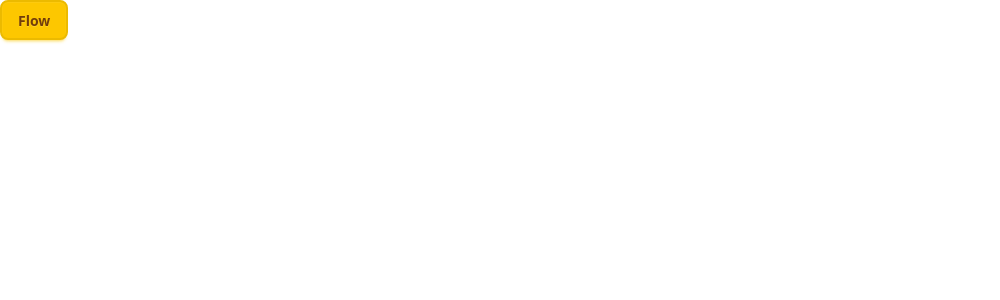
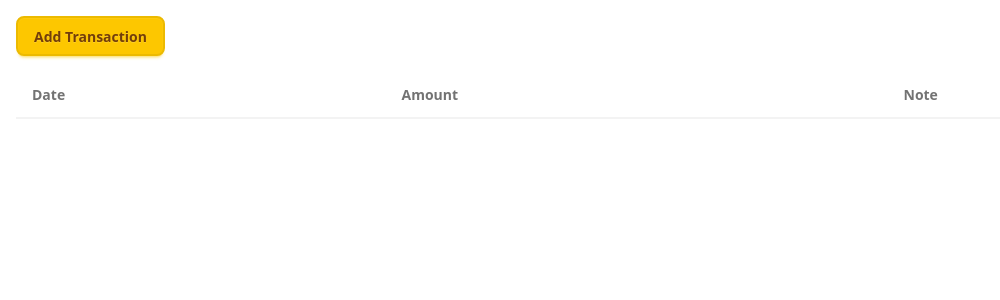
Before and after one commit to Loafer19/FundsFlow, a Vue app: page / in a window 1280 px wide. Shown: the top 300 px of the page, without its empty margins (0-1000 px from the left). Built offline with nearby package versions, Linux system fonts and the light colour scheme.

Commit message:
Transactions
- add, list

```diff
--- a/index.html
+++ b/index.html
@@ -7,6 +7,8 @@
 
     <title>FundsFlow</title>
 
+    <link rel="icon" href="/logo.png" type="image/png">
+
     <script type="module" src="/src/main.js"></script>
 </head>
 
--- a/src/App.vue
+++ b/src/App.vue
@@ -1,11 +1,25 @@
+<template>
+    <div class="container mx-auto p-4">
+        <TransactionAddModal @transaction-new="transactionAdd" />
+
+        <div class="mb-4">
+            <button class="btn btn-primary" onclick="transaction_add_modal.showModal()">Add Transaction</button>
+        </div>
+
+        <TransactionListTable :transactions />
+    </div>
+</template>
+
 <script setup>
+import { ref } from 'vue'
+import TransactionAddModal from './modals/TransactionAddModal.vue'
+import TransactionListTable from './tables/TransactionListTable.vue'
 
+const transactions = ref([])
+
+const transactionAdd = (transaction) => {
+    transactions.value.push(transaction)
+}
 </script>
 
-<template>
-  <button class="btn btn-primary">Flow</button>
-</template>
-
-<style scoped>
-
-</style>
+<style scoped></style>
--- /dev/null
+++ b/src/modals/TransactionAddModal.vue
@@ -0,0 +1,51 @@
+<template>
+    <dialog id="transaction_add_modal" class="modal">
+        <div class="modal-box max-w-sm">
+            <h3 class="mb-4 text-lg font-bold">Add Transaction</h3>
+
+            <form @submit.prevent="submitTransaction">
+                <input id="transaction.date" type="date" v-model="transaction.date" class="input w-full mb-4"
+                    required />
+
+                <input id="transaction.amount" type="number" v-model="transaction.amount" class="input w-full mb-4"
+                    step="0.01" placeholder="Amount" required />
+
+                <input id="transaction.note" type="text" v-model="transaction.note" class="input w-full"
+                    placeholder="Note" />
+
+                <div class="modal-action mt-4">
+                    <button type="submit" class="btn btn-success">Save</button>
+                </div>
+            </form>
+        </div>
+        <form method="dialog" class="modal-backdrop">
+            <button>close</button>
+        </form>
+    </dialog>
+</template>
+
+<script setup>
+import { ref } from 'vue'
+
+const emit = defineEmits(['transaction-new'])
+
+const transaction = ref({
+    date: new Date().toISOString().split('T')[0],
+    amount: '',
+    note: ''
+})
+
+const submitTransaction = () => {
+    emit('transaction-new', { ...transaction.value })
+
+    transaction.value = {
+        date: new Date().toISOString().split('T')[0],
+        amount: '',
+        note: ''
+    }
+
+    transaction_add_modal.close()
+}
+</script>
+
+<style scoped></style>
--- /dev/null
+++ b/src/tables/TransactionListTable.vue
@@ -0,0 +1,42 @@
+<template>
+    <div class="overflow-x-auto">
+        <table class="table w-full">
+            <thead>
+                <tr>
+                    <th>Date</th>
+                    <th>Amount</th>
+                    <th>Note</th>
+                </tr>
+            </thead>
+            <tbody>
+                <tr v-for="(transaction, index) in transactions" :key="index">
+                    <td>{{ formatDate(transaction.date) }}</td>
+                    <td>{{ formatAmount(transaction.amount) }}</td>
+                    <td>{{ transaction.note || '-' }}</td>
+                </tr>
+            </tbody>
+        </table>
+    </div>
+</template>
+
+<script setup>
+defineProps({
+    transactions: {
+        type: Array,
+        required: true
+    }
+})
+
+const formatDate = (date) => {
+    return new Date(date).toLocaleDateString()
+}
+
+const formatAmount = (amount) => {
+    return new Intl.NumberFormat('uk-UA', {
+        style: 'currency',
+        currency: 'UAH'
+    }).format(amount)
+}
+</script>
+
+<style scoped></style>
```
Also changed, not shown: public/logo.png (added), 1 other file (tests, documents, lock files or other folders).
